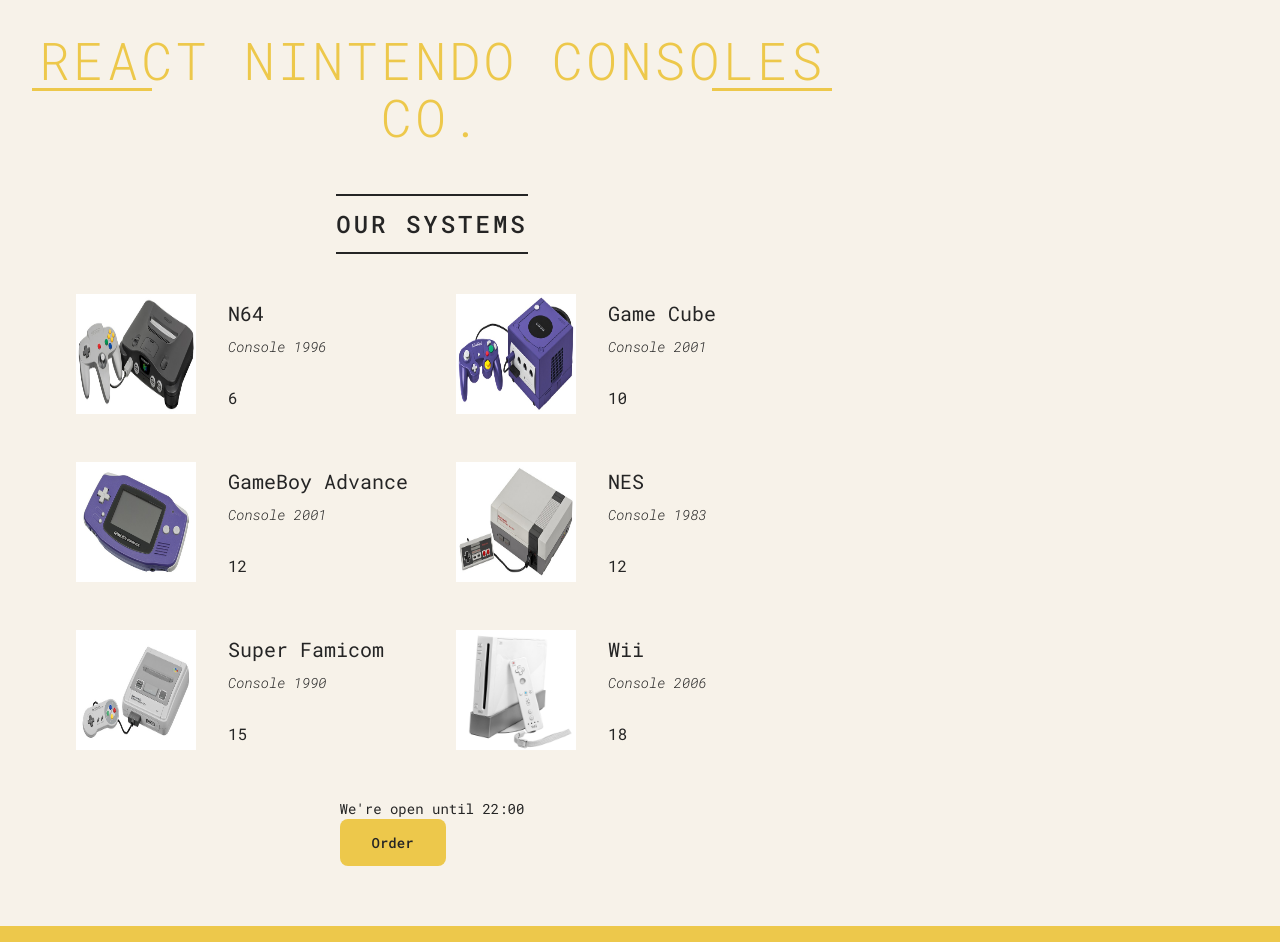
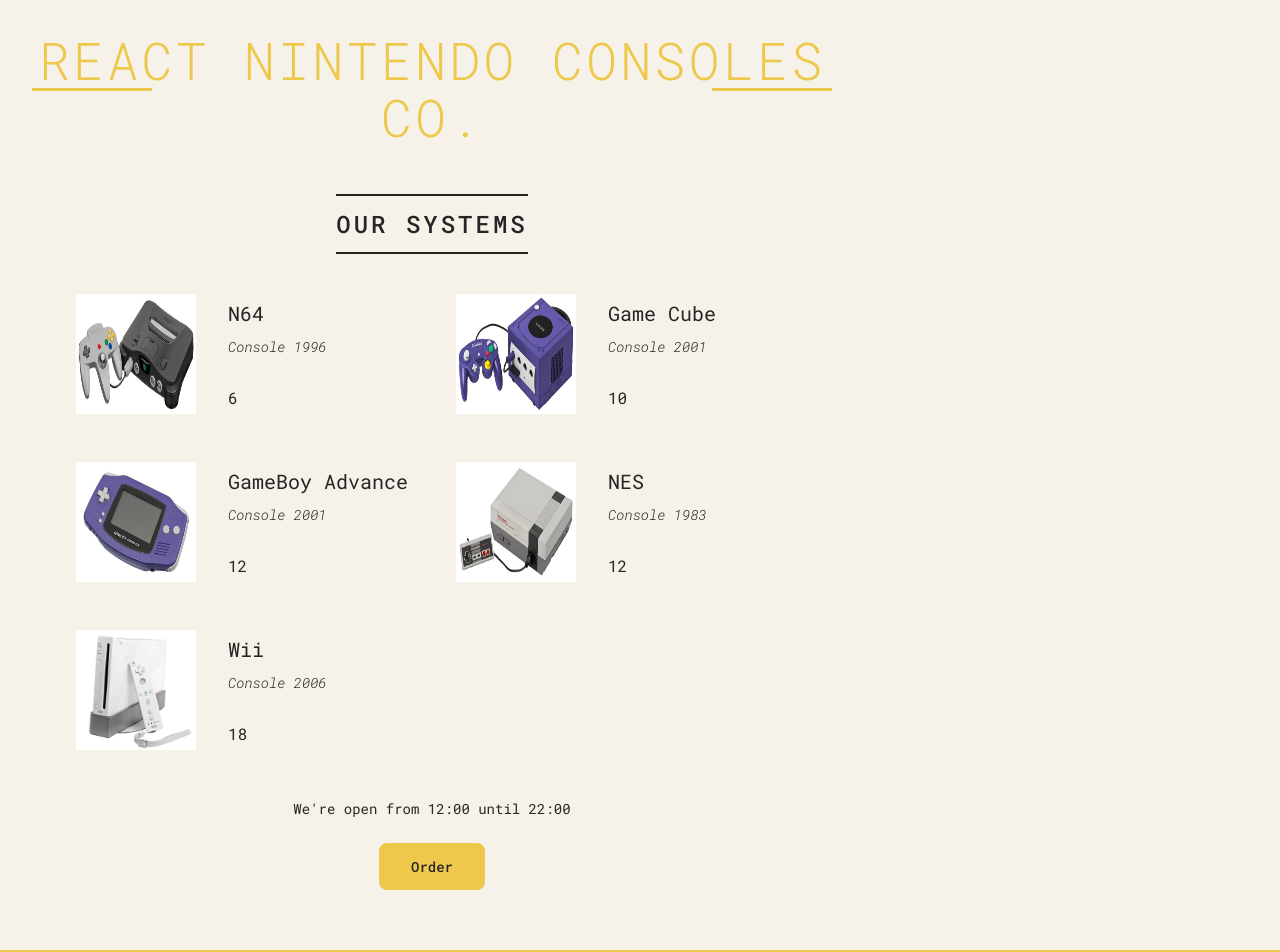
Before and after one commit to anaktas24/react-nintendo-menu, a React (Vite) app in the folder pizza menu/: page / in a window 1280 px wide. Shown: the top 952 px of the page. Built offline with nearby package versions, Linux system fonts and the light colour scheme.

Commit message:
Decostructing props

```diff
--- a/pizza menu/src/App.jsx
+++ b/pizza menu/src/App.jsx
@@ -1,6 +1,6 @@
 /* eslint-disable react/no-unescaped-entities */
-import React from "react"
-import { ReactDOM } from "react";
+// import React from "react"
+// import { ReactDOM } from "react";
 import './App.css'
 
 
@@ -96,14 +96,16 @@
   )
 }
 
-function Console(props){
+function Console({consoleObj}){
+
+  if (consoleObj.soldOut) return null
   return(
     <li className='pizza'>
-      <img src={props.consoleObj.photoName} alt={props.consoleObj.name}/>
+      <img src={consoleObj.photoName} alt={consoleObj.name}/>
       <div>
-        <h3>{props.consoleObj.name}</h3>
-        <p>{props.consoleObj.description}</p>
-        <span>{props.consoleObj.price}</span>
+        <h3>{consoleObj.name}</h3>
+        <p>{consoleObj.description}</p>
+        <span>{consoleObj.price}</span>
       </div>
     </li>
   )
@@ -116,17 +118,21 @@
   const isOpen = hour >= openHours && hour <= closeHours
   console.log(isOpen)
 
-
   return(
     <footer className='footer'>
-      {isOpen ? (
-        <div>
-          <p>We're open until {closeHours}:00</p>
-          <button className="btn">Order</button>
-        </div>
-       ): (<p>We;re happy to welcome you between {openHours}:00 and {closeHours}:00.</p>
+      {isOpen ?
+      <Order closeHour={closeHours} openHour={openHours}/>
+       : (<p>We;re happy to welcome you between {openHours}:00 and {closeHours}:00.</p>
       )}
     </footer>
+  )
+}
+function Order({closeHour, openHour}) {
+  return(
+    <div className='order'>
+      <p>We're open from {openHour}:00 until {closeHour}:00</p>
+      <button className="btn">Order</button>
+    </div>
   )
 }
 
```
